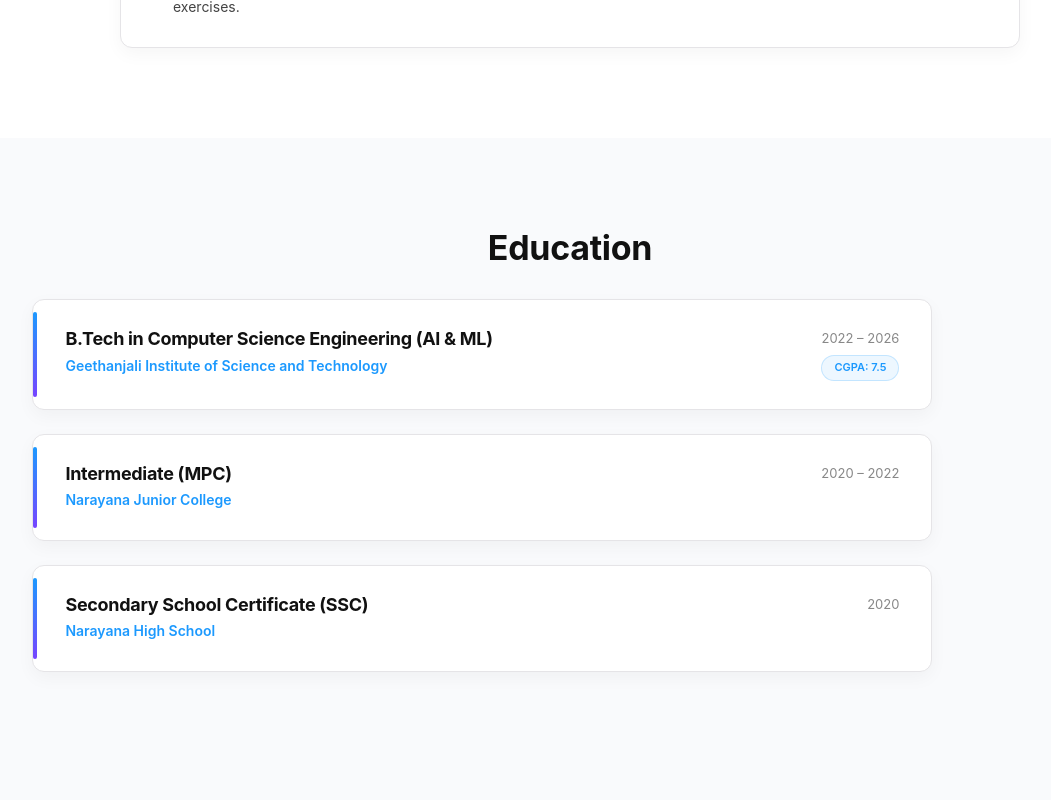
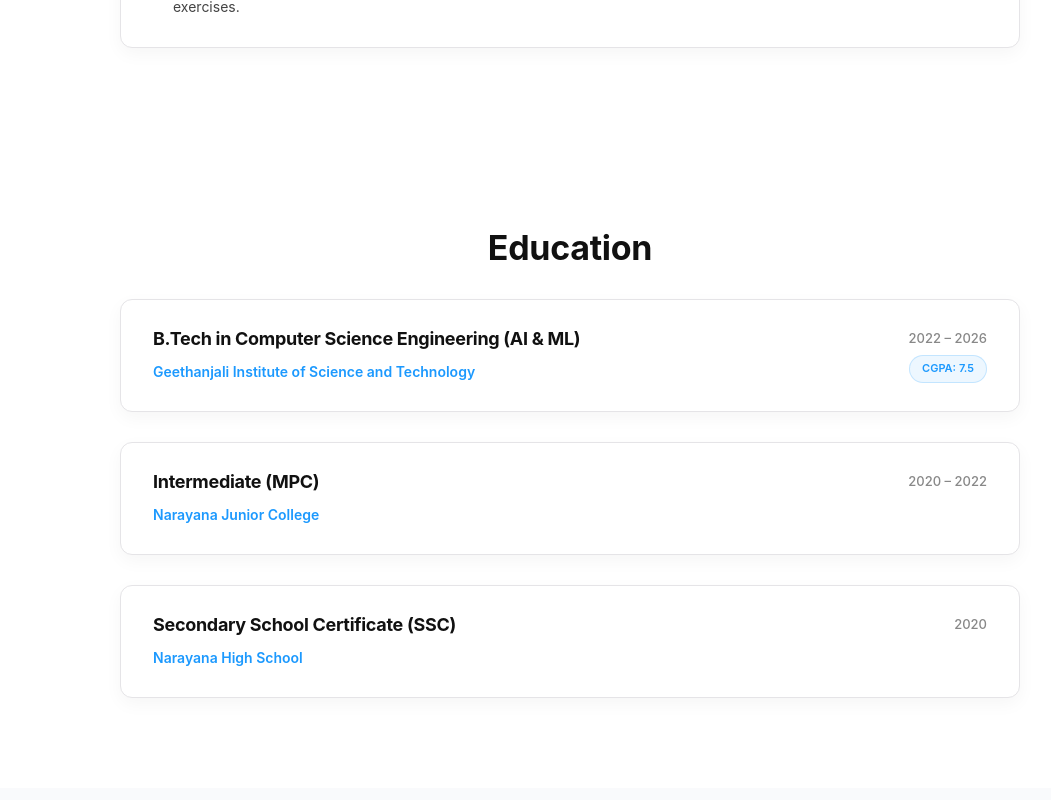
Before and after one commit to Siddiq06/Portfolio, a React (Vite) app: page / in a window 1280 px wide. Shown: the part 2980-3780 px from the top of the page, without its empty margins (70-1121 px from the left). Built offline with nearby package versions, Linux system fonts and the light colour scheme.

Commit message:
Update App.css

```diff
--- a/src/App.css
+++ b/src/App.css
@@ -931,33 +931,26 @@
   a[href]::after { content: " (" attr(href) ")"; font-size: 10pt; color: #555; }
 }
 /* ================= EDUCATION ================= */
-
+/* ================= EDUCATION ================= */
 #education {
   padding: 90px 8%;
-  background-color: var(--surface);
-
-  /* smooth entry without JS */
-  animation: fadeInUp 0.8s ease forwards;
 }
-
 #education h2 {
   text-align: center;
   font-size: 34px;
   color: var(--heading);
   margin-bottom: 30px;
 }
-
 .education-container {
   display: flex;
   flex-direction: column;
-  gap: 24px;
+  align-items: center;
+  gap: 30px;
+  width: 100%;
+}
+.education-card {
+  width: 100%;
   max-width: 900px;
-}
-
-/* CARD */
-
-.education-card {
-  position: relative;
   background: white;
   padding: 28px 32px;
   border-radius: var(--radius);
@@ -965,102 +958,58 @@
   box-shadow: 0 6px 18px rgba(0, 0, 0, 0.04);
   transition: var(--transition);
 }
-
-/* 🔥 LEFT GRADIENT LINE (Lovable style) */
-.education-card::before {
-  content: "";
-  position: absolute;
-  left: 0;
-  top: 12px;
-  bottom: 12px;
-  width: 4px;
-  border-radius: 10px;
-  background: linear-gradient(180deg, #1c99fe, #7644ff);
-}
-
 .education-card:hover {
-  transform: translateY(-4px);
+  transform: translateY(-6px);
   border-color: var(--accent);
   box-shadow: 0 18px 38px rgba(28, 153, 254, 0.12);
 }
-
-/* HEADER */
-
 .education-header {
   display: flex;
   justify-content: space-between;
   align-items: flex-start;
-  gap: 16px;
 }
-
 .education-left {
   display: flex;
   flex-direction: column;
   gap: 5px;
 }
-
 .education-left h3 {
   font-size: 18px;
   font-weight: 700;
   color: var(--heading);
+  margin-bottom: 6px;
 }
-
 .education-college {
   font-size: 14px;
   font-weight: 600;
   color: var(--accent);
 }
-
-/* RIGHT SIDE */
-
 .education-meta {
   display: flex;
   flex-direction: column;
   align-items: flex-end;
   gap: 6px;
 }
-
 .education-date {
   font-size: 13px;
+  font-weight: 500;
   color: var(--muted);
 }
-
 .education-badge {
   font-size: 11px;
   font-weight: 600;
   color: var(--accent);
+  text-transform: uppercase;
   background-color: rgba(28, 153, 254, 0.08);
   border: 1px solid rgba(28, 153, 254, 0.2);
   border-radius: 20px;
-  padding: 3px 12px;
+  padding: 4px 12px;
 }
-
-/* ANIMATION (NO JS NEEDED) */
-
-@keyframes fadeInUp {
-  from {
-    opacity: 0;
-    transform: translateY(30px);
-  }
-  to {
-    opacity: 1;
-    transform: translateY(0);
-  }
-}
-
-/* RESPONSIVE */
-
 @media (max-width: 768px) {
-  #education {
-    padding: 60px 5%;
-  }
-
+  #education { padding: 60px 5%; }
   .education-header {
     flex-direction: column;
     gap: 8px;
   }
-
-  .education-meta {
-    align-items: flex-start;
-  }
-}
+  .education-meta { align-items: flex-start; }
+} it same as my internships
```
